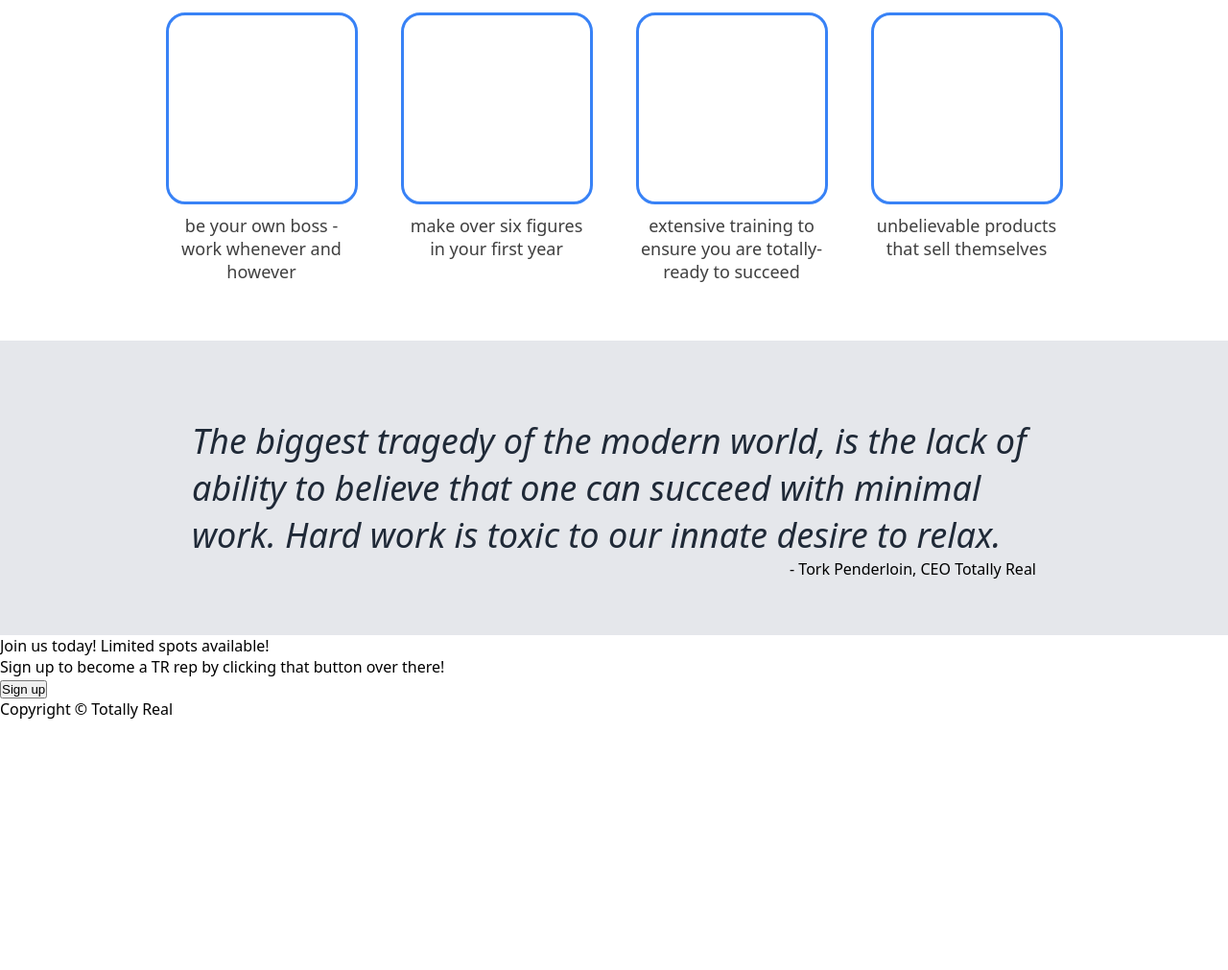
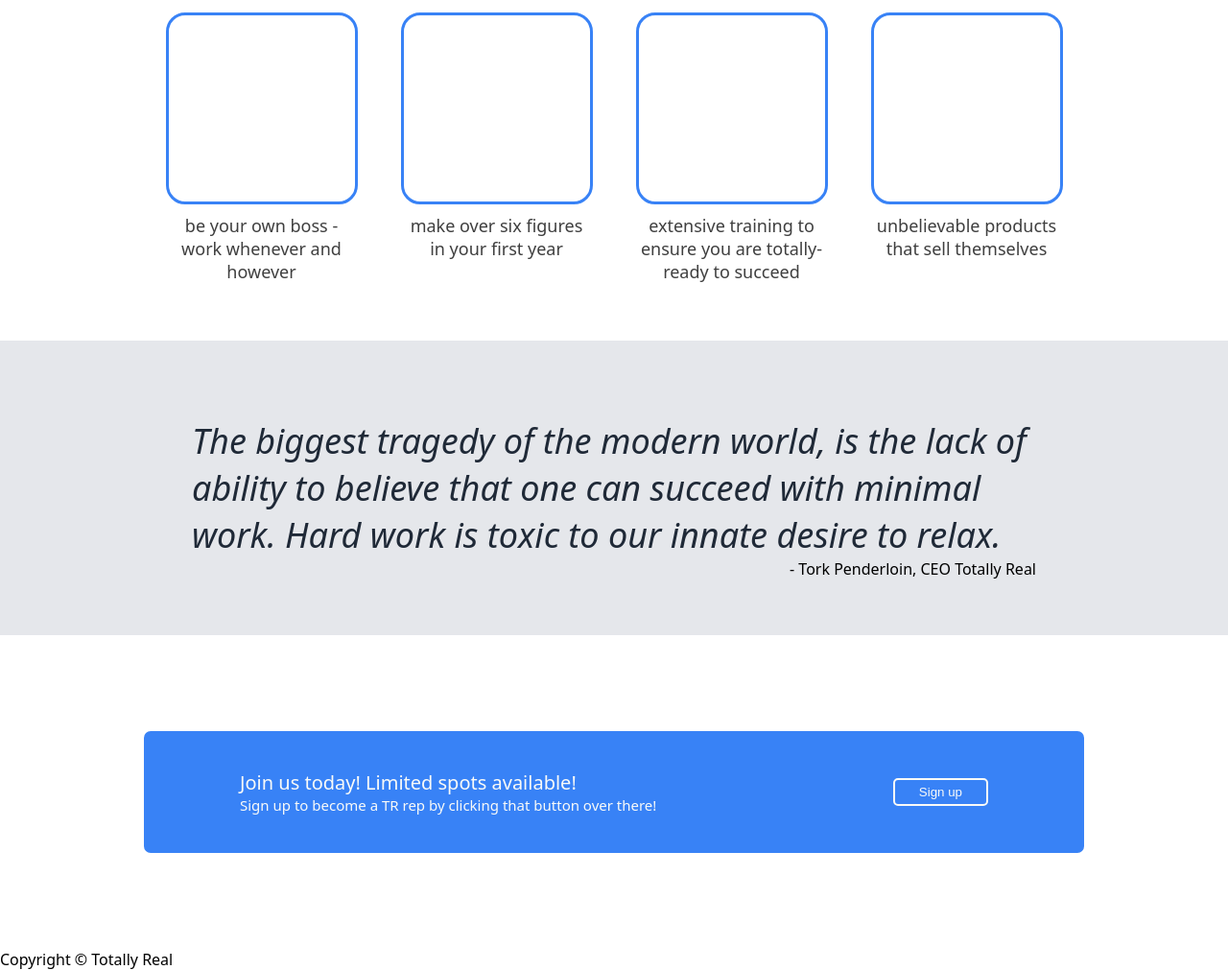
Before and after one commit to phoenixouyang/odin-tr-business, a plain HTML site: page index.html in a window 1280 px wide. Shown: the part 657-1668 px from the top of the page at 96% size. Before the commit the page ends 1407 px from the top, so only its background shows below. Drawn offline with Linux system fonts and the light colour scheme.

Commit message:
add css to call to action section

```diff
--- a/index.html
+++ b/index.html
@@ -17,7 +17,7 @@
                             <a href="#RESN">about us</a>
                         </li>
                         <li>
-                            <a href="#INSP">quotes</a>
+                            <a href="#INSP">inspiration</a>
                         </li>
                         <li>
                             <a href="#CTA">sign up</a>
@@ -62,10 +62,14 @@
         <p id="ceo">- Tork Penderloin, CEO Totally Real</p>
     </aside>
 
-    <div class="call-to-action" id="CTA">
-        <p>Join us today! Limited spots available!</p>
-        <p>Sign up to become a TR rep by clicking that button over there!</p>
-        <button type="button" id="bttn-2">Sign up</button>
+    <div class="CTA-section" id="CTA">
+        <div class="call-box">
+            <div>
+                <div><p id="join-today">Join us today! Limited spots available!</p></div>
+                <div><p id="click-button">Sign up to become a TR rep by clicking that button over there!</p></div>
+            </div>
+            <span><button type="button" id="bttn-2">Sign up</button></span>
+        </div>
     </div>
 
     <footer>
--- a/style.css
+++ b/style.css
@@ -137,3 +137,35 @@ li a {
     float: right;
     font-weight: 500;
 }
+
+.CTA-section {
+    padding: 100px 150px 100px 150px;
+}
+
+.call-box {
+    background-color: #3882F6;
+    padding: 40px 100px 40px 100px;
+    border-radius: 7px;
+    display: flex;
+    justify-content: space-between;
+    align-items: center;
+}
+
+#join-today {
+    color: #f9FaF8;
+    font-size: 20px;
+}
+
+#click-button {
+    color: #f9FaF8;
+    font-size: 15px;
+    font-weight: lighter;
+}
+
+#bttn-2 {
+    background-color: #3882F6;
+    color: #f9FaF8;
+    border: 2px solid #f9FaF8;
+    padding: 5px 25px;
+    border-radius: 5px;
+}
```
